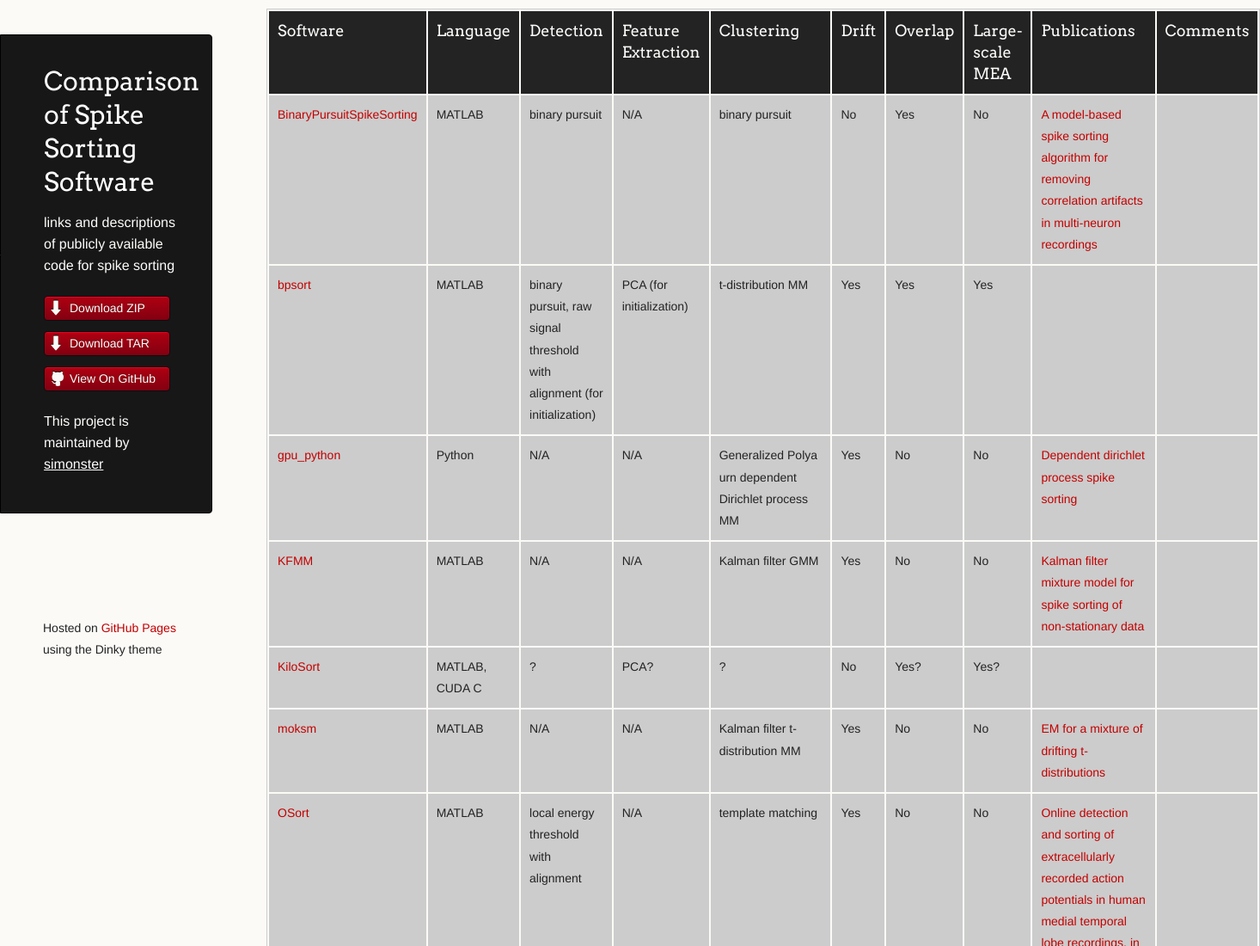
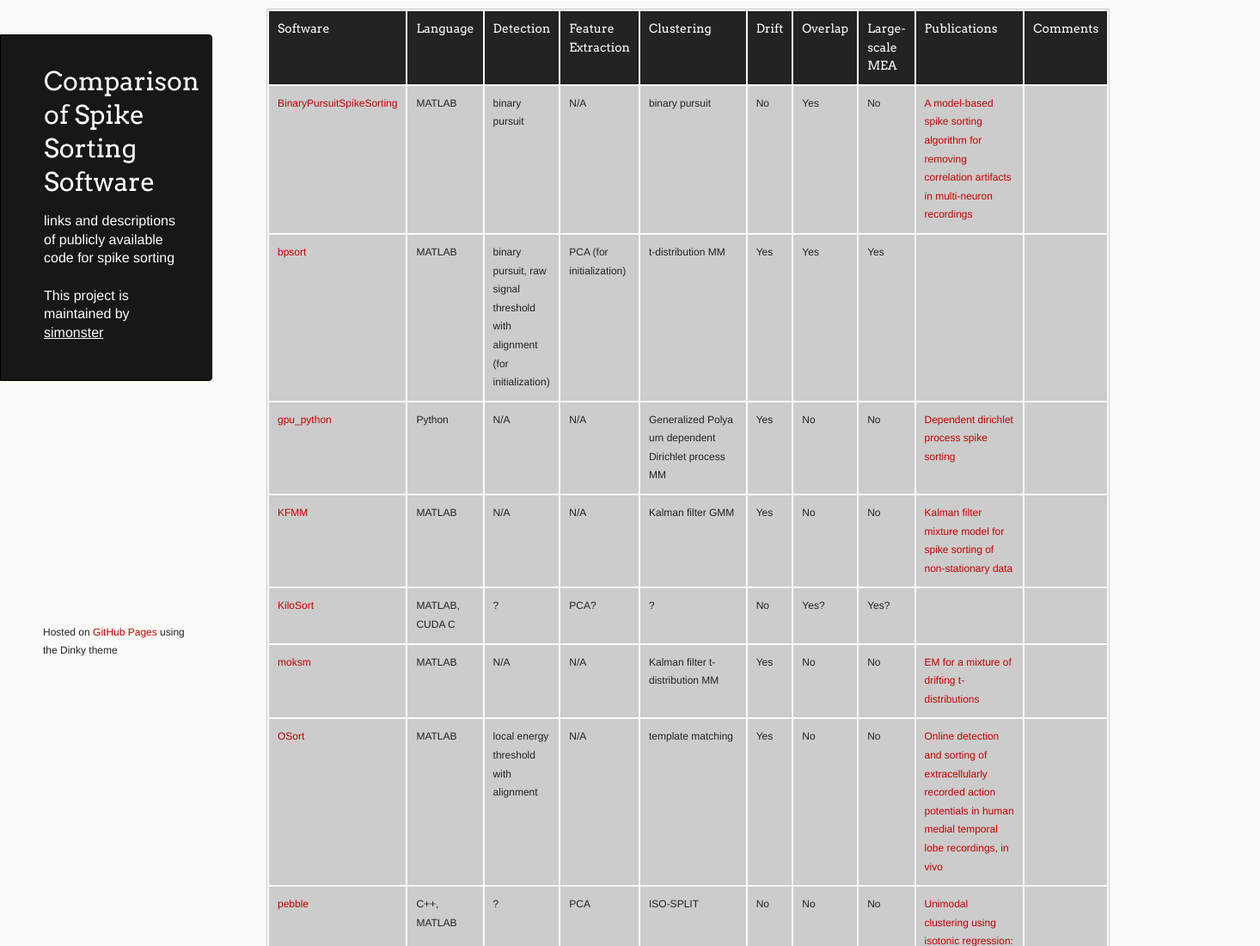
Before and after one commit to simonster/SpikeSortingSoftware, a plain HTML site: page index.html in a window 1280 px wide. Shown: the top 1100 px of the page at 86% size, 1466 px wide, since content can reach past the window. Drawn offline with Linux system fonts and the light colour scheme.

Commit message:
Tweak styling

```diff
--- a/index.html
+++ b/index.html
@@ -19,13 +19,7 @@
         <h1 class="header">Comparison of Spike Sorting Software</h1>
         <p class="header">links and descriptions of publicly available code for spike sorting</p>
 
-        <ul>
-          <li class="download"><a class="buttons" href="https://github.com/simonster/SpikeSortingSoftware/zipball/master">Download ZIP</a></li>
-          <li class="download"><a class="buttons" href="https://github.com/simonster/SpikeSortingSoftware/tarball/master">Download TAR</a></li>
-          <li><a class="buttons github" href="https://github.com/simonster/SpikeSortingSoftware">View On GitHub</a></li>
-        </ul>
-
-        <p class="header">This project is maintained by <a class="header name" href="https://github.com/simonster">simonster</a></p>
+        <p class="header">This project is maintained by <a class="header name" href="mailto:simon@simonster.com">simonster</a></p>
 
 
       </header>
--- a/stylesheets/styles.css
+++ b/stylesheets/styles.css
@@ -28,7 +28,7 @@ time, mark, audio, video {
 body {
   padding:10px 50px 0 0;
   font-family:"Helvetica Neue", Helvetica, Arial, sans-serif;
-	font-size: 14px;
+	font-size: 12px;
 	color: #232323;
 	background-color: #FBFAF7;
 	margin: 0;
@@ -193,7 +193,7 @@ table {
 
 th {
   font-family: 'Arvo', Helvetica, Arial, sans-serif;
-	font-size: 18px;
+	font-size: 14px;
 	font-weight: normal;
   padding: 10px;
   background: #232323;
```
